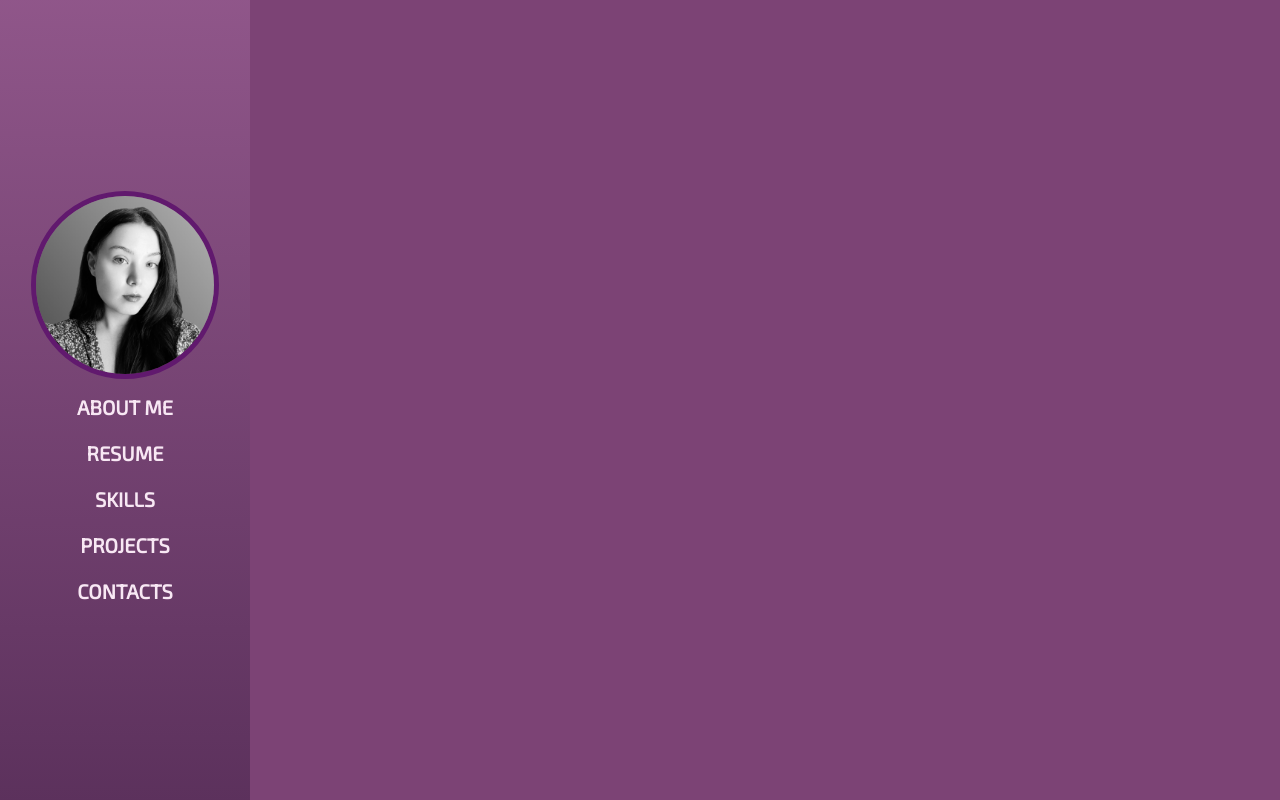
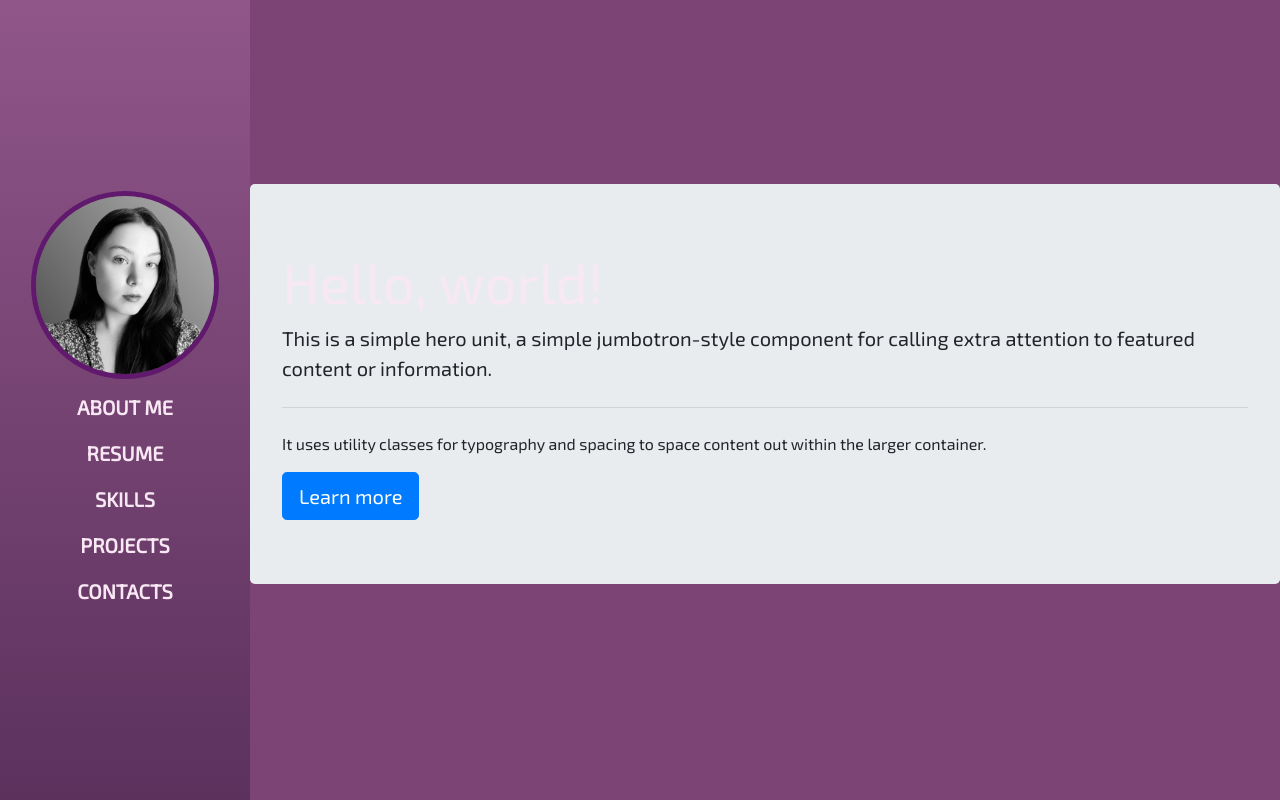
Before and after one commit to Maeevee/Bootstrap-Portfolio-Kiriakulova, a plain HTML site: page index.html in a window 1280 px wide. Drawn offline with nearby package versions, Linux system fonts and the light colour scheme.

Commit message:
add-content-wrapper
Added wrapper for the main content on the page

```diff
--- a/css/style.css
+++ b/css/style.css
@@ -67,11 +67,16 @@ nav{
     .navbar{
         min-height: 100vh;
         width: 250px;
-        position: fixed;
     }
 
     .navbar-brand img{
         border: 5px solid var(--color-hover);
+    }
+
+    /* Content wrapper */
+
+    #content-wrapper{
+        margin-left: 250px;
     }
 
 }
--- a/index.html
+++ b/index.html
@@ -10,7 +10,7 @@
 </head>
 <body>
     <!-- NavBar -->
-    <nav class="navbar navbar-dark navbar-expand-lg">
+    <nav class="navbar navbar-dark navbar-expand-lg fixed-top">
           <div class="container flex-lg-column">
             <a class="navbar-brand mx-lg-auto md-lg-4" href="#"><span class="h2 fw-bold d-block d-lg-none">Mariia Kiriakulova</span>
               <img src="./images/photo.jpg" class="d-none d-lg-block rounded-circle" alt="My portrait"></a>
@@ -57,6 +57,33 @@
         <p>...</p>
       </div> -->
 
+      <!-- Content wrapper -->
+<div id="content-wrapper">
+
+  <!-- Jumbotron/About me -->
+  <section id="about" class="full-height">
+    <div class="jumbotron">
+      <h1 class="display-4">Hello, world!</h1>
+      <p class="lead">This is a simple hero unit, a simple jumbotron-style component for calling extra attention to featured content or information.</p>
+      <hr class="my-4">
+      <p>It uses utility classes for typography and spacing to space content out within the larger container.</p>
+      <a class="btn btn-primary btn-lg" href="#" role="button">Learn more</a>
+    </div>
+  </sectio >
+
+  <!-- Resume -->
+
+
+  <!-- Skills -->
+
+
+  <!-- Project -->
+
+
+  <!-- Contacts -->
+
+</div>
+
 
 
 
```
